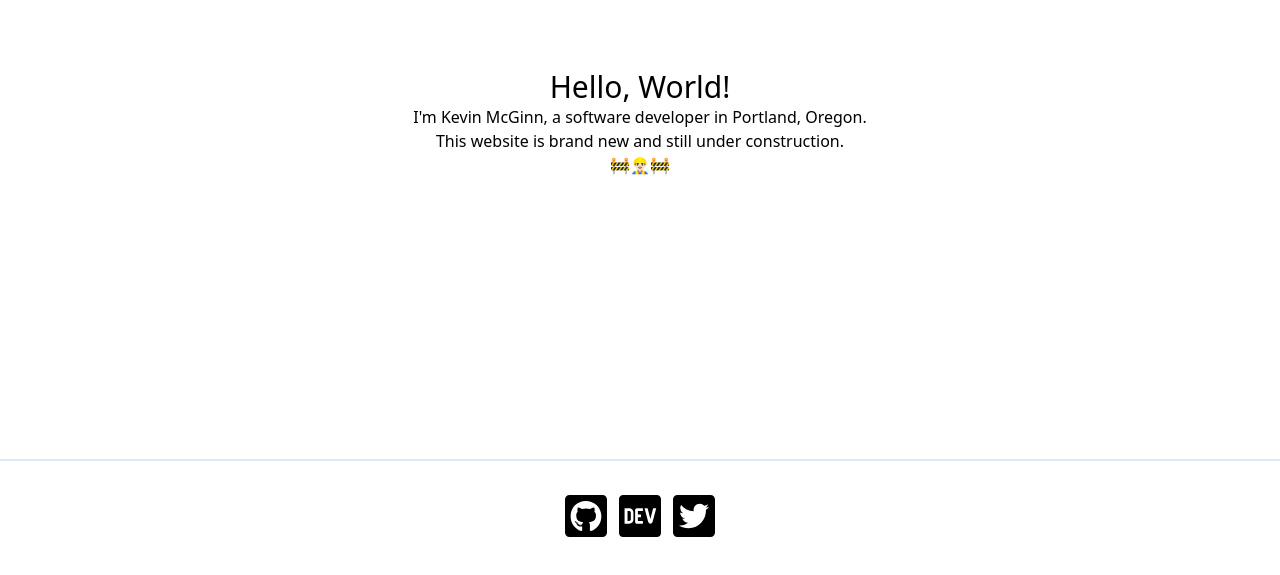
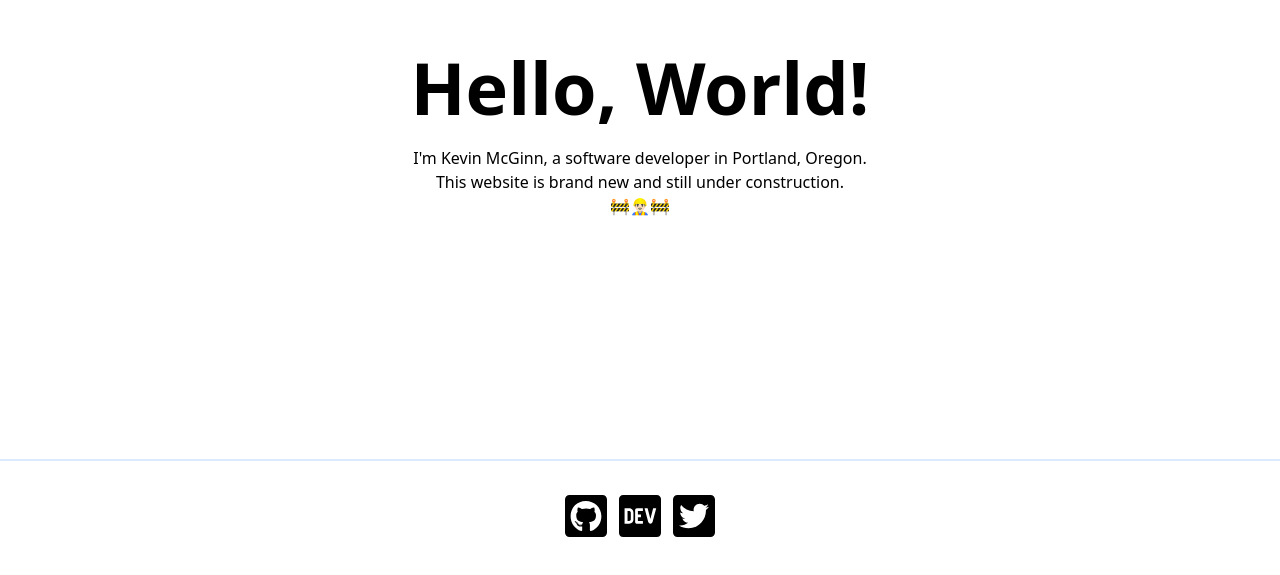
Before and after one commit to kmcginn/personal-website, a Next.js app: page / in a window 1280 px wide. Shown: the part 221-796 px from the top of the page. Built offline with nearby package versions, Linux system fonts and the light colour scheme.

Commit message:
adjust home text styling

```diff
--- a/pages/index.js
+++ b/pages/index.js
@@ -13,12 +13,12 @@ export default function Home() {
       </Head>
 
       <main className="px-20 flex-1 flex flex-col justify-center items-center">
-        <h1 className="text-3xl">
+        <h1 className="text-7xl font-bold leading-relaxed text-center">
           Hello, World!
         </h1>
-        <p>I'm Kevin McGinn, a software developer in Portland, Oregon.</p>
-        <p>This website is brand new and still under construction.</p>
-        <p> 🚧👷🏻‍♂️🚧</p>
+        <p className="text-center">I'm Kevin McGinn, a software developer in Portland, Oregon.</p>
+        <p className="text-center">This website is brand new and still under construction.</p>
+        <p className="text-center"> 🚧👷🏻‍♂️🚧</p>
       </main>
 
       <footer className="w-full h-28 border-t-2 border-solid border-blue-100 flex justify-center items-center">
```
